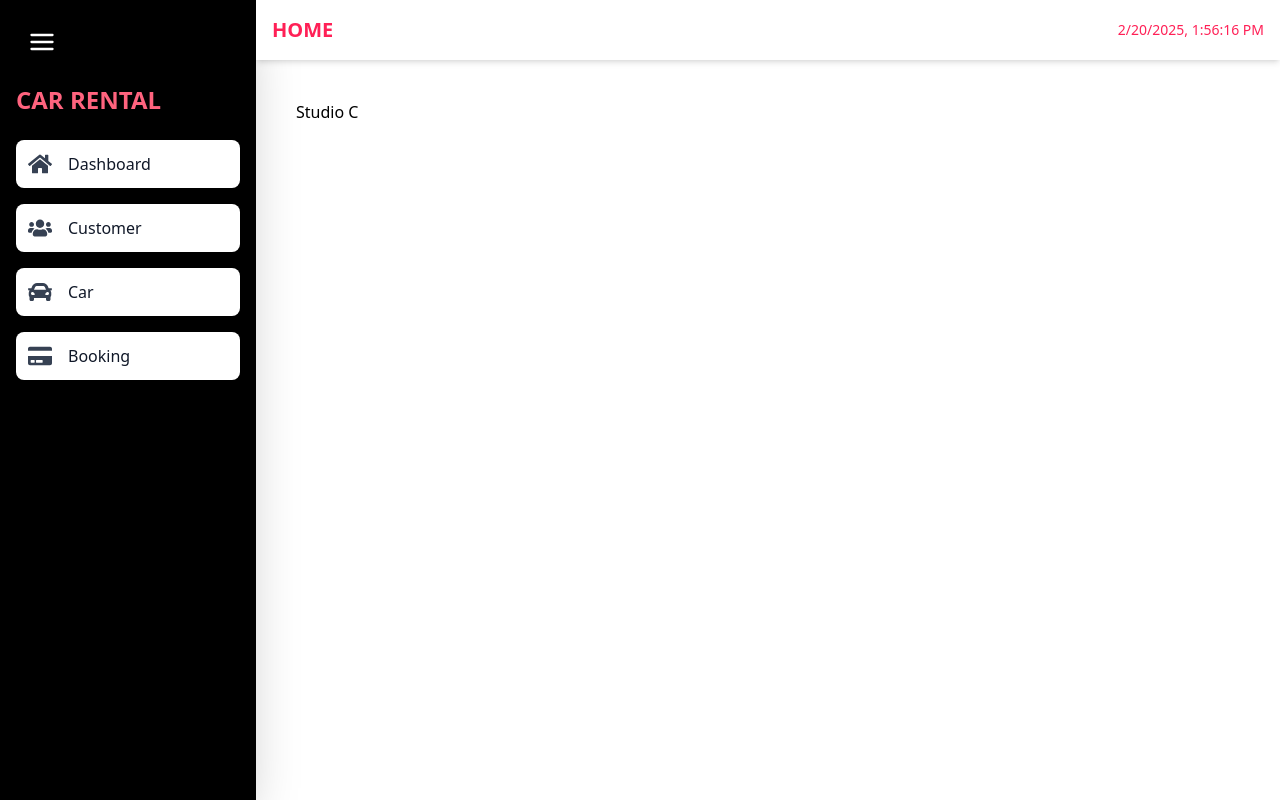
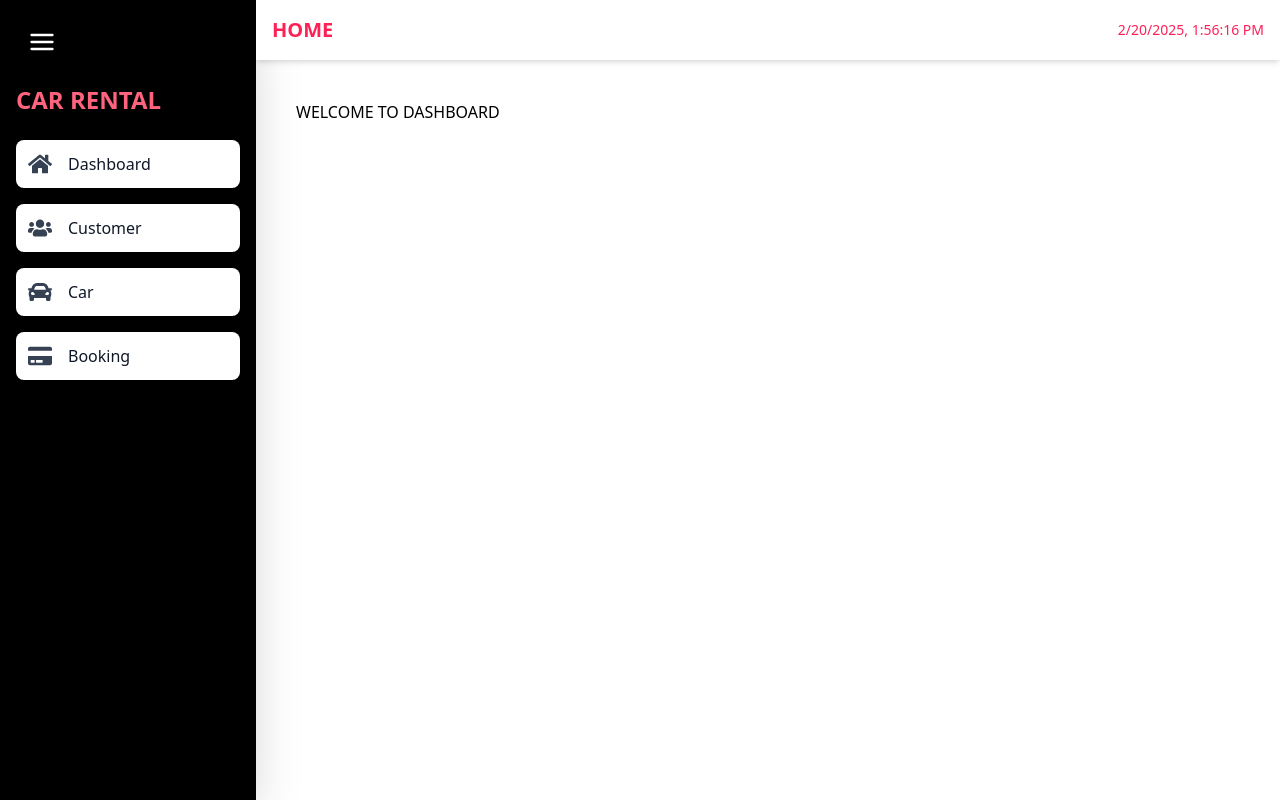
Before and after one commit to sandeeparavindi/React_Car_Rental_Frontend, a React (Vite) app: page / in a window 1280 px wide. Built offline with nearby package versions, Linux system fonts and the light colour scheme.

Commit message:
navigate booking form sidebar

```diff
--- a/src/App.tsx
+++ b/src/App.tsx
@@ -5,6 +5,7 @@ import {RootLayout} from "./components/RootLayout.tsx";
 import Dashboard from "./pages/Dashboard.tsx";
 import Customer from "./pages/Customer.tsx";
 import Car from "./pages/Car.tsx";
+import Booking from "./pages/Booking.tsx";
 
 function App() {
     const routes = createBrowserRouter([
@@ -15,6 +16,7 @@ function App() {
                 { path: "", element: <Dashboard /> },
                 { path: "/customer", element: <Customer /> },
                 { path: "/car", element: <Car /> },
+                { path: "/booking", element: <Booking /> },
             ]
         }
     ])
--- a/src/pages/Dashboard.tsx
+++ b/src/pages/Dashboard.tsx
@@ -1,8 +1,7 @@
-
 export default function Dashboard() {
   return (
     <div className="p-6">
-      <h1>Studio C</h1>
+      <h1>WELCOME TO DASHBOARD</h1>
     </div>
   )
 }
--- a/src/store/store.tsx
+++ b/src/store/store.tsx
@@ -1,11 +1,13 @@
 import {configureStore} from "@reduxjs/toolkit";
 import customerReducer from "../reducers/CustomerReducer";
 import carReducer from "../reducers/CarReducer.ts";
+import bookingReducer from "../reducers/BookingReducer.ts";
 
 export const store = configureStore({
     reducer :{
         customer : customerReducer,
         car : carReducer,
+        booking : bookingReducer
     }
 })
 
```
